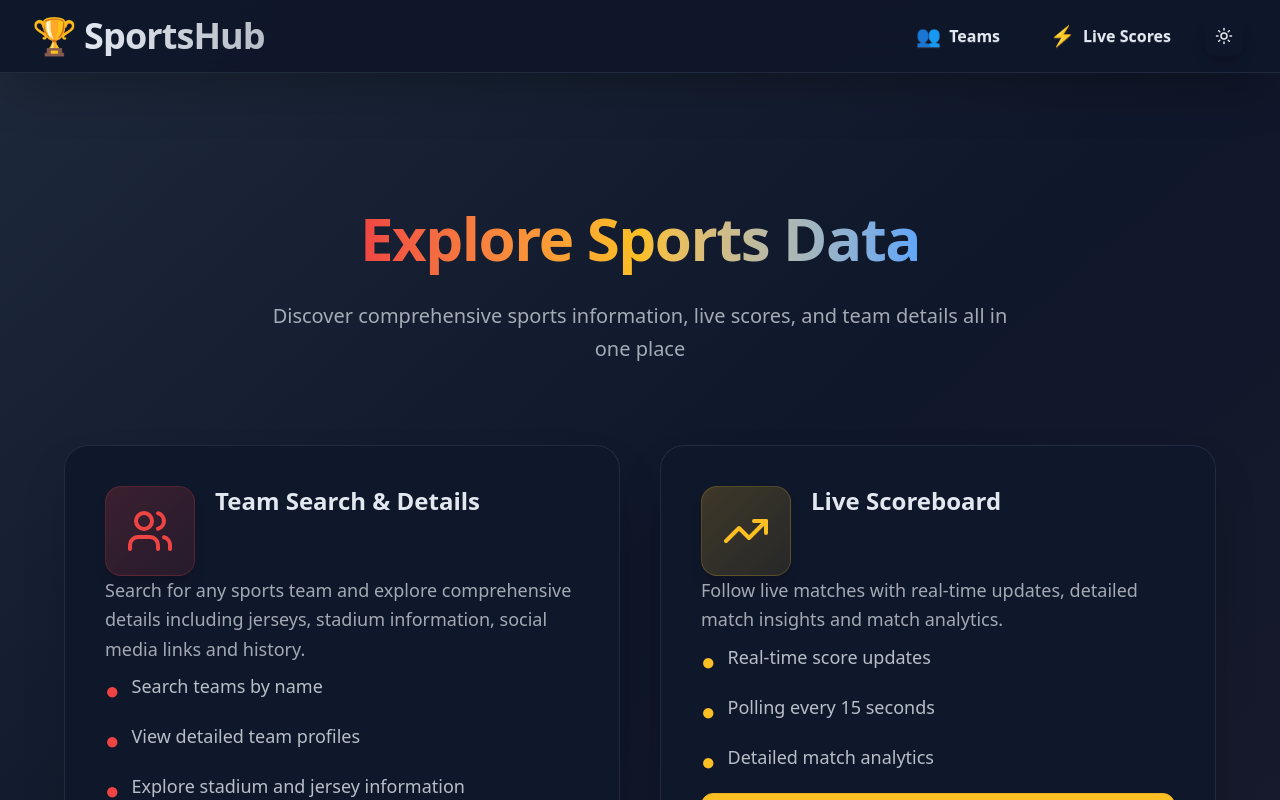
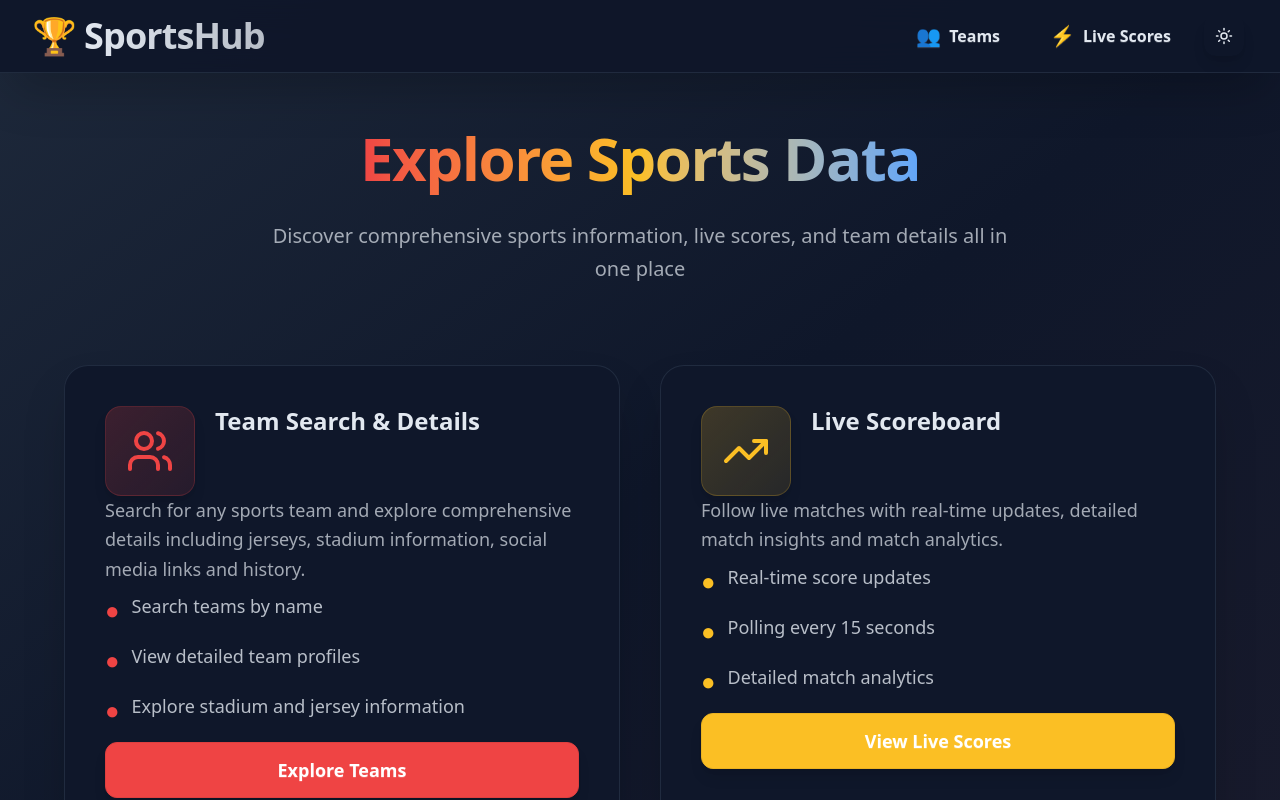
Before and after one commit to Nati-14575/SportsHub, a React (Vite) app: page / in a window 1280 px wide. Shown: the top 800 px of the page. Built offline with nearby package versions, Linux system fonts and the light colour scheme.

Commit message:
Refactor landing page layout by removing unnecessary padding from the main section.

```diff
--- a/src/features/landing/index.tsx
+++ b/src/features/landing/index.tsx
@@ -7,7 +7,7 @@ import FeatureCard from "@/features/landing/components/FeatureCard";
 export default function HomePage() {
   return (
     <div className="h-full w-full">
-      <section className="py-12 sm:py-16 lg:py-20 px-4 sm:px-6 lg:px-8">
+      <section className="px-4 sm:px-6 lg:px-8">
         <div className="max-w-7xl mx-auto">
           <SectionHeader
             title="Explore Sports Data"
```
